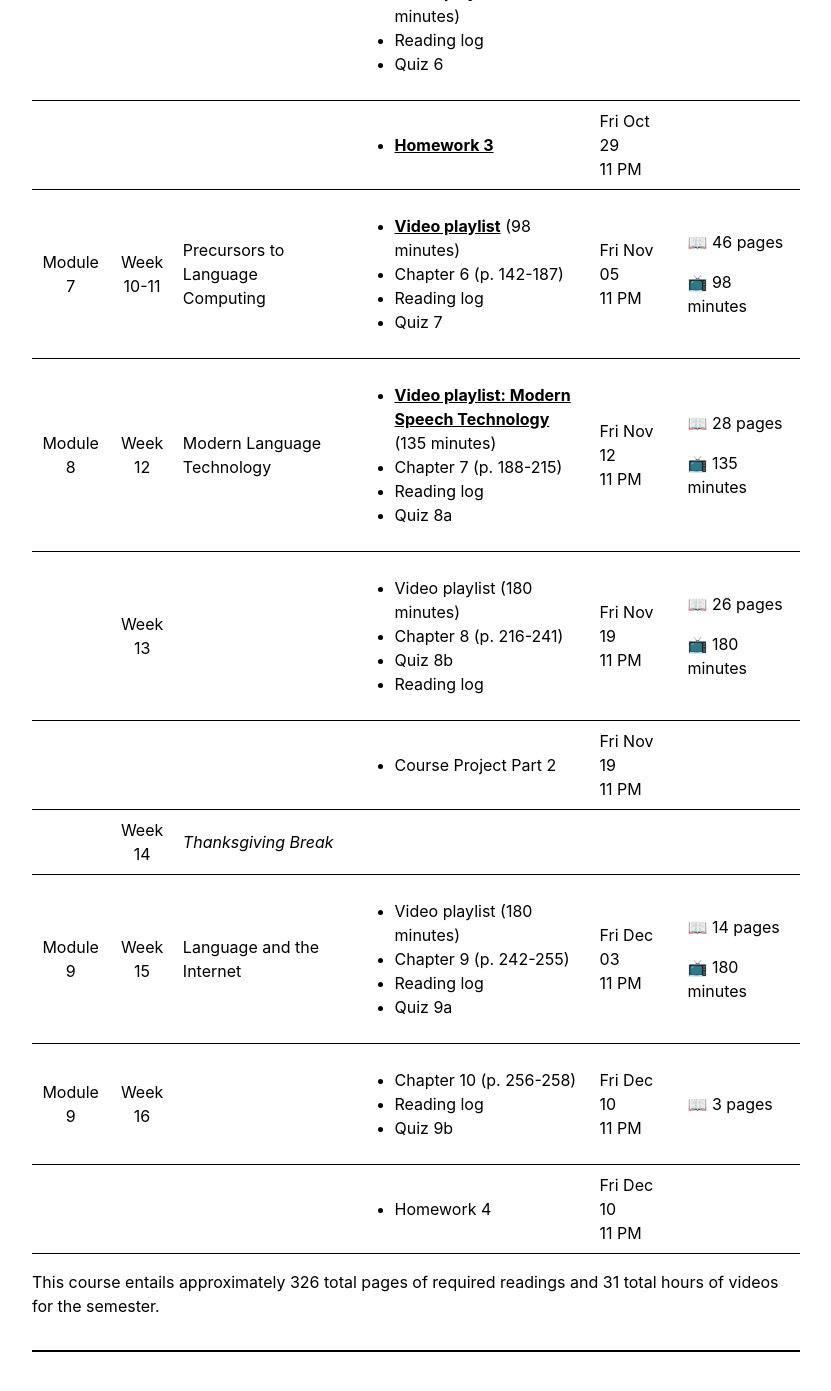
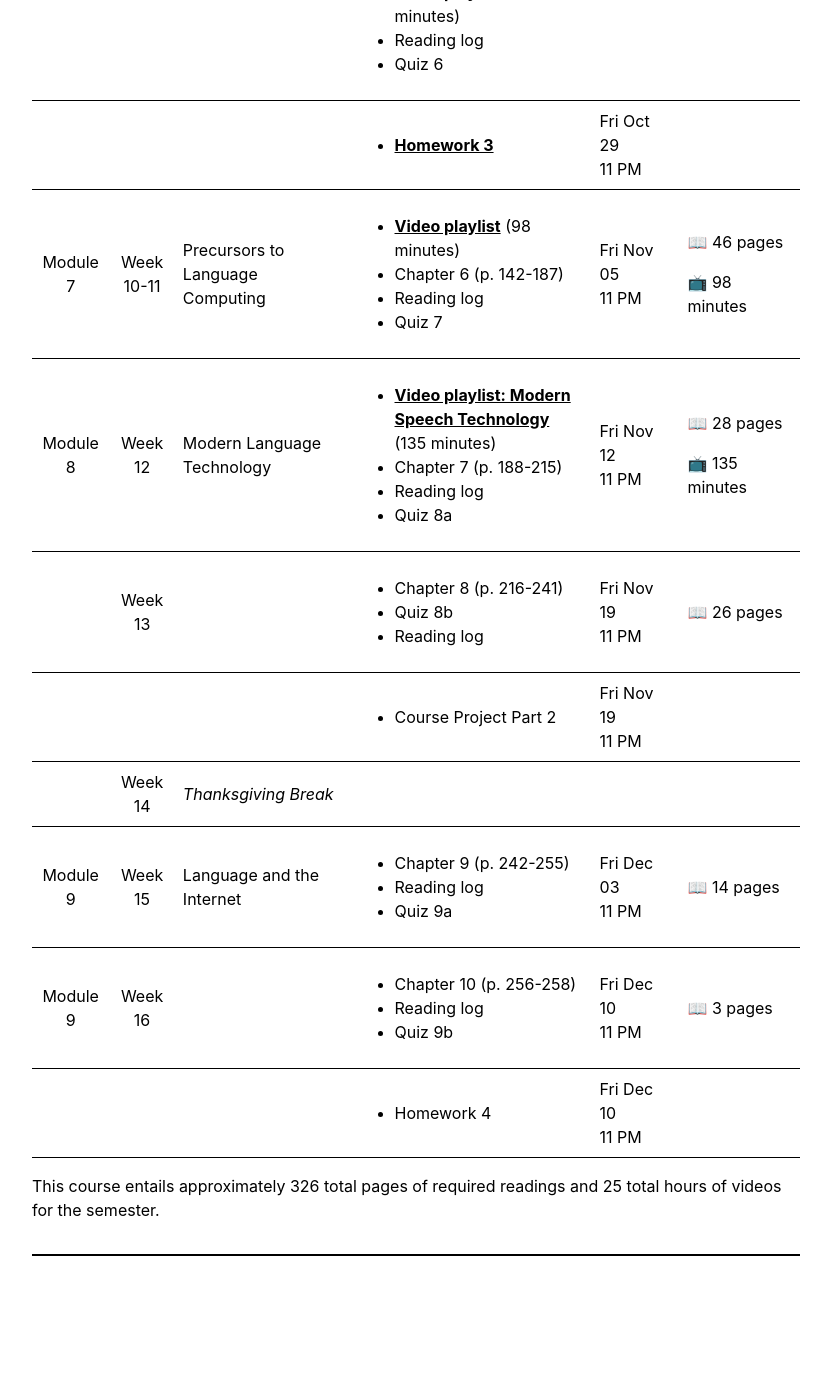
Before and after one commit to 2022-Spring-LING-270/2022-Spring-LING-270.github.io, a Jekyll site: the page built from schedule.md, in a window 1280 px wide and 1400 px high, scrolled down 2751 px. Shown: the top 1391 px of the window, without its empty margins (224-1055 px from the left). Built offline with Jekyll 4.4.1, drawn with Linux system fonts in a browser that asks for light colours; after the commit the page ends 4055 px from its top, so only the background shows below that.

Commit message:
Update schedule.yaml

```diff
--- a/_data/schedule.yaml
+++ b/_data/schedule.yaml
@@ -357,11 +357,6 @@
   date: "2021-11-19 23:59 CST"
   reading:
     -
-     title: "Video playlist"
-     length:
-       value: "180"
-       unit: "minutes"
-    -
      author: Sproat
      title: "Chapter 8"
      pages: "216-241"
@@ -386,11 +381,6 @@
   date: "2021-12-03 23:59 CST"
   title: "Language and the Internet"
   reading:
-    -
-     title: "Video playlist"
-     length:
-       value: "180"
-       unit: "minutes"
     -
      author: Sproat
      title: "Chapter 9"
```
